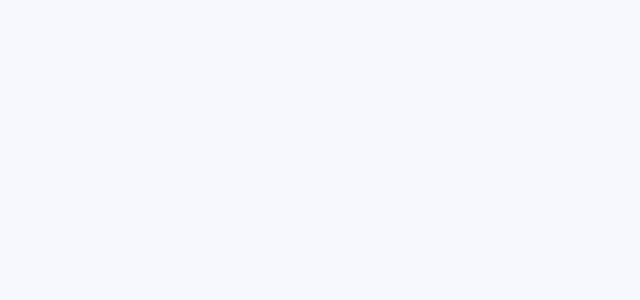
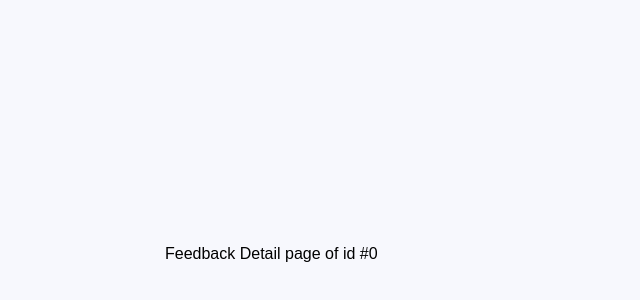
Before and after one commit to Sye-5pace/Product-feedback-app, a Vue app: page /feedbackdetail/0 in a window 1280 px wide. Before the commit this address had no page. Shown: the part 146-446 px from the top of the page, without its empty margins (0-640 px from the left). Built offline with nearby package versions, Linux system fonts and the light colour scheme.

Commit message:
:sparkles: Feat: Create dynamic routes for SuggestionsBoard and FeedbackDetail

```diff
--- a/src/components/SuggestionAll.vue
+++ b/src/components/SuggestionAll.vue
@@ -36,7 +36,7 @@
         <router-link  to="/createfeedback" class=" rounded-[0.625rem] h-[2.75rem] py-3 px-6 bg-[#AD1FEA] text-[#f2f4fe] flex cursor-pointer" >+ Add Feedback</router-link>
       </header>
       <main class="flex flex-col gap-y-[1.25rem]"  v-if="selectedSuggestions?.length">
-        <div @mouseover="onMouseOver(index)" @mouseout="onMouseOut(index)"  class="flex justify-between items-center cursor-pointer w-full h-[9.4375rem] bg-[#fff] rounded-[0.625rem] px-8 py-[1.75rem] " v-for="(item,index) in selectedSuggestions " :key="index" >
+        <routerLink :to="{ name: 'feedback-detail', params: { id: index}}"  @mouseover="onMouseOver(index)" @mouseout="onMouseOut(index)"  class="flex justify-between items-center cursor-pointer w-full h-[9.4375rem] bg-[#fff] rounded-[0.625rem] px-8 py-[1.75rem] " v-for="(item,index) in selectedSuggestions " :key="index" >
           <div class="flex gap-[2.5rem]">
             <div class="w-[2.5rem] h-[3.3125rem] flex flex-col justify-center transition hover:bg-[#CFD7FF] items-center gap-y-2  rounded-[0.625rem] bg-[#f2f4fe] ">
               <img src="../assets/icon-arrow-up.svg" alt="up-nav" class="w-2"/>
@@ -54,7 +54,7 @@
             <img src="../assets/icon-comments.svg" alt="" class="w-[1.25rem] h-[1rem]"/>
             <h4 class="font-bold text-[#3a4374] text-[1rem] ">{{ item.comments?.length || 0 }}</h4>
           </div>
-        </div>
+        </routerLink>
       </main>
       <section class="flex flex-col justify-center items-center gap-y-[2rem] bg-[#fff] rounded-[0.625rem] h-full " v-else>
         <img :src="EmptySugxn" alt="empty-suggestion" class="w-[8.1025rem] h-[8.55rem]"/>
--- a/src/router/index.ts
+++ b/src/router/index.ts
@@ -1,5 +1,6 @@
 import { createRouter, createWebHistory, RouteRecordRaw } from 'vue-router'
 import  RoadmapBoard from '../views/RoadmapBoard.vue'
+import  FeedbackDetail from '../views/FeedbackDetail.vue'
 import  SuggestionsBoard from '../views/SuggestionsBoard.vue'
 // import  SuggestionAll from '../components/SuggestionAll.vue'
 import CreateFeedback from '../views/CreateFeedback.vue'
@@ -9,6 +10,7 @@ const routes: Array<RouteRecordRaw> = [
     { path: '/', name: 'home', component: SuggestionsBoard},
     { path: '/roadmap', name: 'roadmap', component: RoadmapBoard},
     { path: '/createfeedback', name: 'createfeedback', component: CreateFeedback},
+    { path: '/feedbackdetail/:id', name: 'feedback-detail', component: FeedbackDetail, props:true }
 ]
 
 const router = createRouter({
--- a/src/views/CreateFeedback.vue
+++ b/src/views/CreateFeedback.vue
@@ -150,6 +150,7 @@
         feedback.value = {
             description: '',
             category: category.value,
+            status: status.value,
             message: ''
         }
     }
--- a/src/views/FeedbackDetail.vue
+++ b/src/views/FeedbackDetail.vue
@@ -0,0 +1,5 @@
+<template>
+    <main class="">
+        Feedback Detail page of id #{{ $route.params.id }}
+    </main>
+</template>
```
